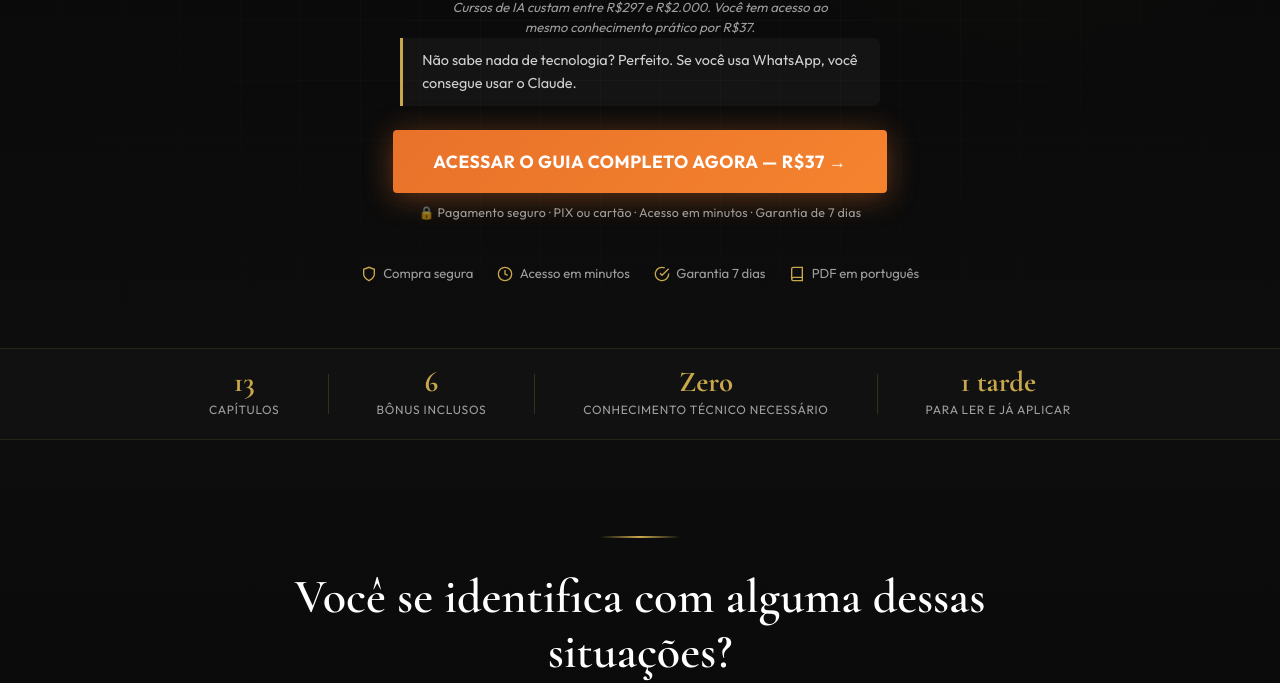
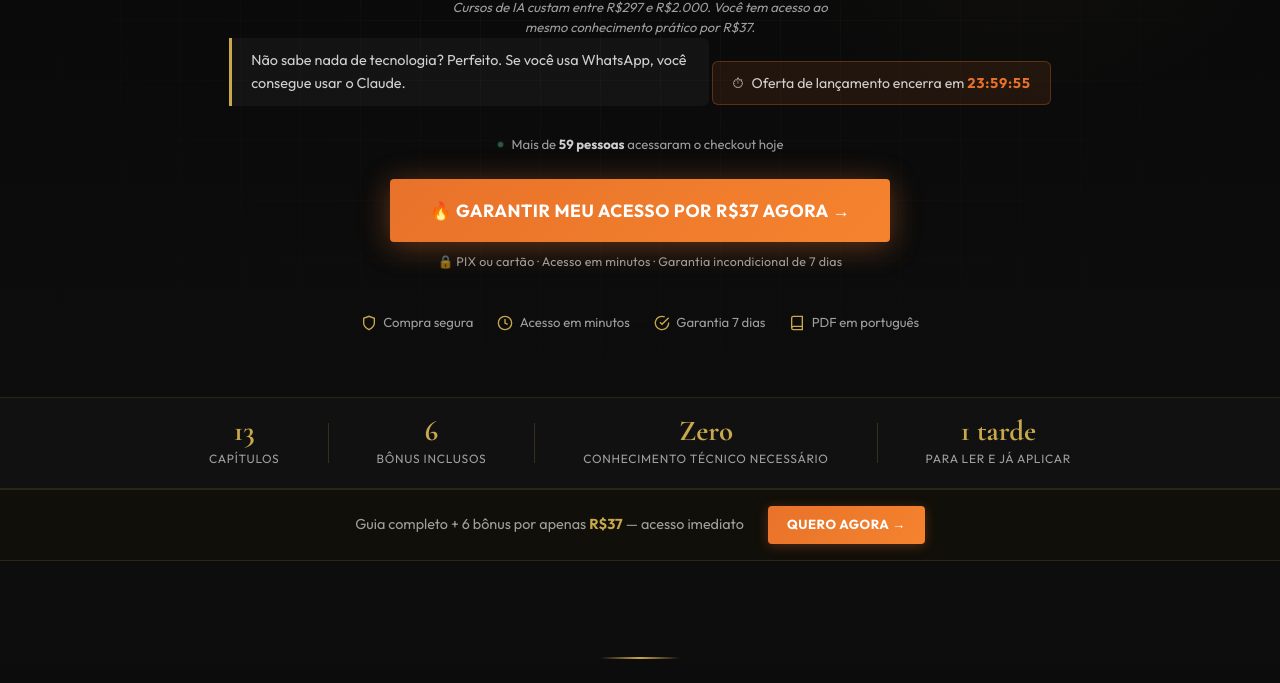
Before and after one commit to Victor-Maciel-Vieira/domineclaude, a plain HTML site: page index.html in a window 1280 px wide. Shown: the part 780-1463 px from the top of the page. Drawn offline with nearby package versions, Linux system fonts and the light colour scheme.

Commit message:
Otimizações de velocidade e conversão

```diff
--- a/index.html
+++ b/index.html
@@ -7,27 +7,11 @@
 <title>Claude: O Guia Definitivo de IA | Domina Claude</title>
 <meta name="description" content="A IA que profissionais usam para trabalhar menos e ganhar mais. Guia completo do Claude em português — do zero ao avançado. Comece hoje por R$37.">
 
-<!-- Meta Pixel Code -->
-<script>
-!function(f,b,e,v,n,t,s)
-{if(f.fbq)return;n=f.fbq=function(){n.callMethod?
-n.callMethod.apply(n,arguments):n.queue.push(arguments)};
-if(!f._fbq)f._fbq=n;n.push=n;n.loaded=!0;n.version='2.0';
-n.queue=[];t=b.createElement(e);t.async=!0;
-t.src=v;s=b.getElementsByTagName(e)[0];
-s.parentNode.insertBefore(t,s)}(window, document,'script',
-'https://connect.facebook.net/en_US/fbevents.js');
-fbq('init', '1475704073818729');
-fbq('track', 'PageView');
-</script>
-<noscript><img height="1" width="1" style="display:none"
-src="https://www.facebook.com/tr?id=1475704073818729&ev=PageView&noscript=1"
-/></noscript>
-<!-- End Meta Pixel Code -->
-
+<!-- Fontes com display=swap para não bloquear renderização -->
 <link rel="preconnect" href="https://fonts.googleapis.com">
 <link rel="preconnect" href="https://fonts.gstatic.com" crossorigin>
-<link href="https://fonts.googleapis.com/css2?family=Cormorant+Garamond:wght@400;500;600;700&family=Outfit:wght@300;400;500;600;700&display=swap" rel="stylesheet">
+<link href="https://fonts.googleapis.com/css2?family=Cormorant+Garamond:wght@400;500;600;700&family=Outfit:wght@300;400;500;600;700&display=swap" rel="stylesheet" media="print" onload="this.media='all'">
+<noscript><link href="https://fonts.googleapis.com/css2?family=Cormorant+Garamond:wght@400;500;600;700&family=Outfit:wght@300;400;500;600;700&display=swap" rel="stylesheet"></noscript>
 
 <style>
 :root {
@@ -1478,6 +1462,117 @@ footer p {
   font-weight: 700;
   color: var(--orange);
 }
+
+/* ─── HERO COUNTDOWN ─── */
+.hero-countdown {
+  display: inline-flex;
+  align-items: center;
+  gap: 0.5rem;
+  background: rgba(232,114,42,0.1);
+  border: 1px solid rgba(232,114,42,0.3);
+  border-radius: 6px;
+  padding: 0.6rem 1.2rem;
+  font-size: 0.88rem;
+  color: rgba(255,255,255,0.8);
+  margin-bottom: 0.8rem;
+  animation: fadeUp 0.9s ease 0.45s both;
+}
+
+.hero-countdown strong {
+  color: var(--orange);
+  font-weight: 700;
+  font-variant-numeric: tabular-nums;
+  letter-spacing: 0.05em;
+}
+
+/* ─── SOCIAL PROOF ─── */
+.hero-social-proof {
+  display: inline-flex;
+  align-items: center;
+  gap: 0.5rem;
+  font-size: 0.82rem;
+  color: rgba(255,255,255,0.6);
+  margin-bottom: 1.5rem;
+  animation: fadeUp 0.9s ease 0.5s both;
+}
+
+.hero-social-proof strong { color: var(--white-80); }
+
+.social-proof-dot {
+  width: 7px; height: 7px;
+  background: #4CAF7D;
+  border-radius: 50%;
+  animation: pulse 2s infinite;
+  flex-shrink: 0;
+}
+
+/* ─── MID CTA BAR ─── */
+.mid-cta-bar {
+  background: rgba(201,168,76,0.06);
+  border-top: 1px solid rgba(201,168,76,0.15);
+  border-bottom: 1px solid rgba(201,168,76,0.15);
+  padding: 1rem 0;
+}
+
+.mid-cta-inner {
+  display: flex;
+  align-items: center;
+  justify-content: center;
+  gap: 1.5rem;
+  flex-wrap: wrap;
+  padding: 0 1.5rem;
+}
+
+.mid-cta-text {
+  font-size: 0.9rem;
+  color: var(--white-60);
+}
+
+.mid-cta-text strong { color: var(--gold); }
+
+.mid-cta-btn {
+  display: inline-flex;
+  align-items: center;
+  background: linear-gradient(135deg, var(--orange), var(--orange-hover));
+  color: #fff;
+  font-family: var(--font-body);
+  font-size: 0.82rem;
+  font-weight: 700;
+  padding: 0.55rem 1.2rem;
+  border-radius: 4px;
+  text-decoration: none;
+  letter-spacing: 0.04em;
+  text-transform: uppercase;
+  transition: all 0.2s ease;
+  white-space: nowrap;
+  box-shadow: 0 2px 12px rgba(232,114,42,0.3);
+}
+
+.mid-cta-btn:hover {
+  transform: translateY(-1px);
+  box-shadow: 0 4px 16px rgba(232,114,42,0.5);
+}
+
+/* ─── DOR CTA ─── */
+.dor-cta {
+  text-align: center;
+  margin-top: 2.5rem;
+  padding: 2rem;
+  background: rgba(201,168,76,0.04);
+  border: 1px solid rgba(201,168,76,0.15);
+  border-radius: 10px;
+}
+
+.dor-cta p {
+  font-size: 1rem;
+  color: var(--white-80);
+  margin-bottom: 1.2rem;
+  line-height: 1.6;
+  max-width: 500px;
+  margin-left: auto;
+  margin-right: auto;
+}
+
 @keyframes fadeUp {
   from { opacity: 0; transform: translateY(24px); }
   to { opacity: 1; transform: translateY(0); }
@@ -1544,7 +1639,7 @@ footer p {
 <!-- STICKY MOBILE CTA -->
 <div class="sticky-cta">
   <a href="https://pay.kiwify.com.br/c46OUH1" onclick="fbq('track', 'InitiateCheckout')">
-    Quero o Guia por R$37 →
+    🔥 Garantir agora por R$37 — Oferta de lançamento
   </a>
 </div>
 
@@ -1599,11 +1694,21 @@ footer p {
         Não sabe nada de tecnologia? Perfeito. Se você usa WhatsApp, você consegue usar o Claude.
       </div>
 
+      <div class="hero-countdown reveal">
+        <span class="hero-countdown-icon">⏱</span>
+        <span>Oferta de lançamento encerra em <strong id="heroCountdown">23:59:47</strong></span>
+      </div>
+
+      <div class="hero-social-proof reveal">
+        <span class="social-proof-dot"></span>
+        <span>Mais de <strong>59 pessoas</strong> acessaram o checkout hoje</span>
+      </div>
+
       <div class="hero-btn-wrap">
         <a href="https://pay.kiwify.com.br/c46OUH1" class="btn-primary" onclick="fbq('track', 'InitiateCheckout')">
-          Acessar o guia completo agora — R$37 →
+          🔥 Garantir meu acesso por R$37 agora →
         </a>
-        <span class="btn-sub">🔒 Pagamento seguro · PIX ou cartão · Acesso em minutos · Garantia de 7 dias</span>
+        <span class="btn-sub">🔒 PIX ou cartão · Acesso em minutos · Garantia incondicional de 7 dias</span>
       </div>
 
       <div class="hero-trust">
@@ -1650,6 +1755,18 @@ footer p {
     <div class="proof-stat">
       <span class="stat-num">1 tarde</span>
       <span class="stat-label">Para ler e já aplicar</span>
+    </div>
+  </div>
+</div>
+
+<!-- CTA PÓS PROOF BAR -->
+<div class="mid-cta-bar">
+  <div class="container">
+    <div class="mid-cta-inner">
+      <span class="mid-cta-text">Guia completo + 6 bônus por apenas <strong>R$37</strong> — acesso imediato</span>
+      <a href="https://pay.kiwify.com.br/c46OUH1" class="mid-cta-btn" onclick="fbq('track', 'InitiateCheckout')">
+        Quero agora →
+      </a>
     </div>
   </div>
 </div>
@@ -1688,6 +1805,12 @@ footer p {
         <p>"Sei que quem domina IA hoje tem uma vantagem enorme — só não sei como chegar lá."</p>
       </div>
     </div>
+    <div class="dor-cta reveal">
+      <p>Se você se identificou com alguma dessas situações — este guia foi feito exatamente para você.</p>
+      <a href="https://pay.kiwify.com.br/c46OUH1" class="btn-primary" onclick="fbq('track', 'InitiateCheckout')">
+        Quero resolver isso agora — R$37 →
+      </a>
+    </div>
   </div>
 </section>
 
@@ -1827,6 +1950,12 @@ footer p {
         <p>Tradução direta e prática de todos os termos técnicos que aparecem quando você começa a usar IA de verdade.</p>
         <span class="bonus-value">Valor: R$17</span>
       </div>
+    </div>
+    <div class="btn-wrapper reveal" style="margin-top:2.5rem;">
+      <a href="https://pay.kiwify.com.br/c46OUH1" class="btn-primary" onclick="fbq('track', 'InitiateCheckout')">
+        Quero o guia + os 6 bônus por R$37 →
+      </a>
+      <span class="btn-sub">🔒 Garantia de 7 dias · Acesso imediato · PIX ou cartão</span>
     </div>
   </div>
 </section>
@@ -2195,7 +2324,7 @@ const revealObserver = new IntersectionObserver((entries) => {
 
 document.querySelectorAll('.reveal').forEach(el => revealObserver.observe(el));
 
-// Countdown Timer — reseta a cada 24h por sessão
+// Countdown Timer — sincronizado hero e oferta
 function startCountdown() {
   const key = 'cd_end';
   let end = localStorage.getItem(key);
@@ -2209,8 +2338,11 @@ function startCountdown() {
     const h = String(Math.floor(diff / 3600000)).padStart(2,'0');
     const m = String(Math.floor((diff % 3600000) / 60000)).padStart(2,'0');
     const s = String(Math.floor((diff % 60000) / 1000)).padStart(2,'0');
-    const el = document.getElementById('countdown');
-    if (el) el.textContent = `${h}:${m}:${s}`;
+    const time = `${h}:${m}:${s}`;
+    const el1 = document.getElementById('countdown');
+    const el2 = document.getElementById('heroCountdown');
+    if (el1) el1.textContent = time;
+    if (el2) el2.textContent = time;
   }
   update();
   setInterval(update, 1000);
@@ -2218,13 +2350,35 @@ function startCountdown() {
 startCountdown();
 document.querySelectorAll('a[href*="kiwify"]').forEach(link => {
   link.addEventListener('click', function() {
-    fbq('track', 'InitiateCheckout', {
-      value: 37.00,
-      currency: 'BRL'
-    });
+    if(typeof fbq !== 'undefined') {
+      fbq('track', 'InitiateCheckout', {
+        value: 37.00,
+        currency: 'BRL'
+      });
+    }
   });
 });
 </script>
 
+<!-- Meta Pixel Code — carregado após conteúdo para não bloquear renderização -->
+<script>
+window.addEventListener('load', function() {
+  !function(f,b,e,v,n,t,s)
+  {if(f.fbq)return;n=f.fbq=function(){n.callMethod?
+  n.callMethod.apply(n,arguments):n.queue.push(arguments)};
+  if(!f._fbq)f._fbq=n;n.push=n;n.loaded=!0;n.version='2.0';
+  n.queue=[];t=b.createElement(e);t.async=!0;
+  t.src=v;s=b.getElementsByTagName(e)[0];
+  s.parentNode.insertBefore(t,s)}(window, document,'script',
+  'https://connect.facebook.net/en_US/fbevents.js');
+  fbq('init', '1475704073818729');
+  fbq('track', 'PageView');
+});
+</script>
+<noscript><img height="1" width="1" style="display:none"
+src="https://www.facebook.com/tr?id=1475704073818729&ev=PageView&noscript=1"
+/></noscript>
+<!-- End Meta Pixel Code -->
+
 </body>
 </html>
```
